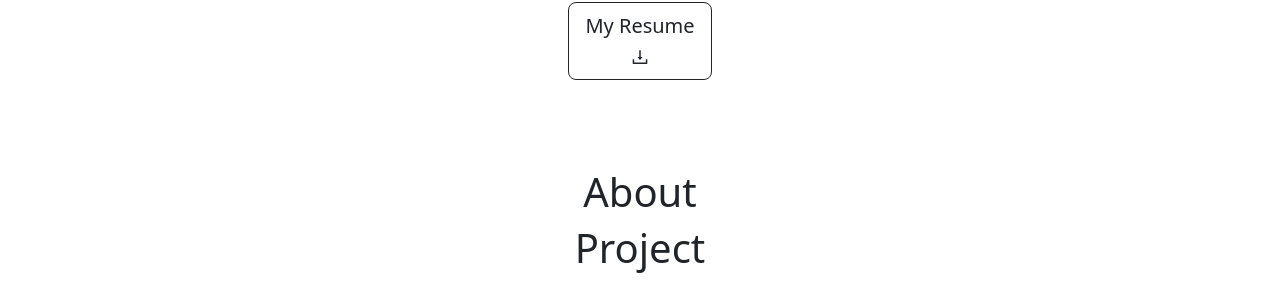
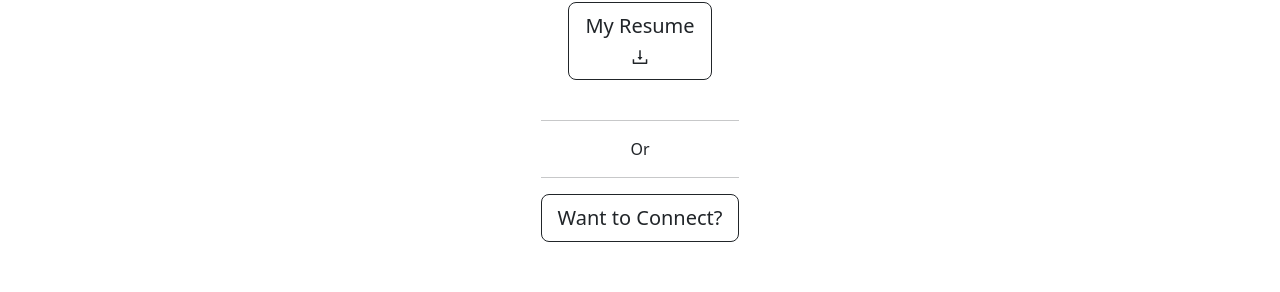
Before and after one commit to Said-laasri/saidlaasri_portfolio, a React (Create React App) app: page / in a window 1280 px wide. Shown: the part 1019-1311 px from the top of the page. Built offline with nearby package versions, Linux system fonts and the light colour scheme.

Commit message:
Make resume downloaded on click

```diff
--- a/package.json
+++ b/package.json
@@ -12,6 +12,7 @@
     "react-dom": "^18.2.0",
     "react-icons": "^4.8.0",
     "react-scripts": "5.0.1",
+    "swiper": "^9.2.4",
     "web-vitals": "^2.1.4"
   },
   "scripts": {
--- a/src/component/Home.js
+++ b/src/component/Home.js
@@ -2,10 +2,13 @@ import React from "react";
 import { Container, Row, Col } from "react-bootstrap";
 import Button from "react-bootstrap/Button";
 import Badge from "react-bootstrap/Badge";
-import Arrowdown from "./UI/Arrowdown";
+import ArrowDown from "./UI/Arrowdown";
 import classes from "./Home.module.css";
 
 const Home = () => {
+  const resumeLink =
+    "https://docs.google.com/document/d/1CN-RO_emYm2Vq_cpWOMMfEM951NZSxcTY7N9L9LVpoc/export?format=pdf";
+
   return (
     <Container className={classes.home}>
       <Row>
@@ -16,7 +19,7 @@ const Home = () => {
 
       <Row className="">
         <Col className={classes.me}>
-          Hi! My Name is Said Laasri, i'm a full-stack developer. Pationate
+          Hi! My Name is Said Laasri, i'm a full-stack developer. Passionate
           about web development, i'm always looking for new challenges and new
           technologies to learn. I'm currently Job Hunting, so if you have any
           offers, please contact me.
@@ -49,10 +52,22 @@ const Home = () => {
             variant="outline-dark"
             className="mb-4"
             size="lg"
+            href={resumeLink}
+            download="Said_Laasri_Resume.pdf"
+          >
+            My Resume
+            <ArrowDown />
+          </Button>
+          <hr />
+          <span>Or</span>
+          <hr />
+          <Button
+            variant="outline-dark"
+            className="mb-4"
+            size="lg"
             type="submit"
           >
-            My Resume
-            <Arrowdown />
+            Want to Connect?
           </Button>
         </Col>
       </Row>
```
Also changed, not shown: 1 other file (tests, documents, lock files or other folders).
